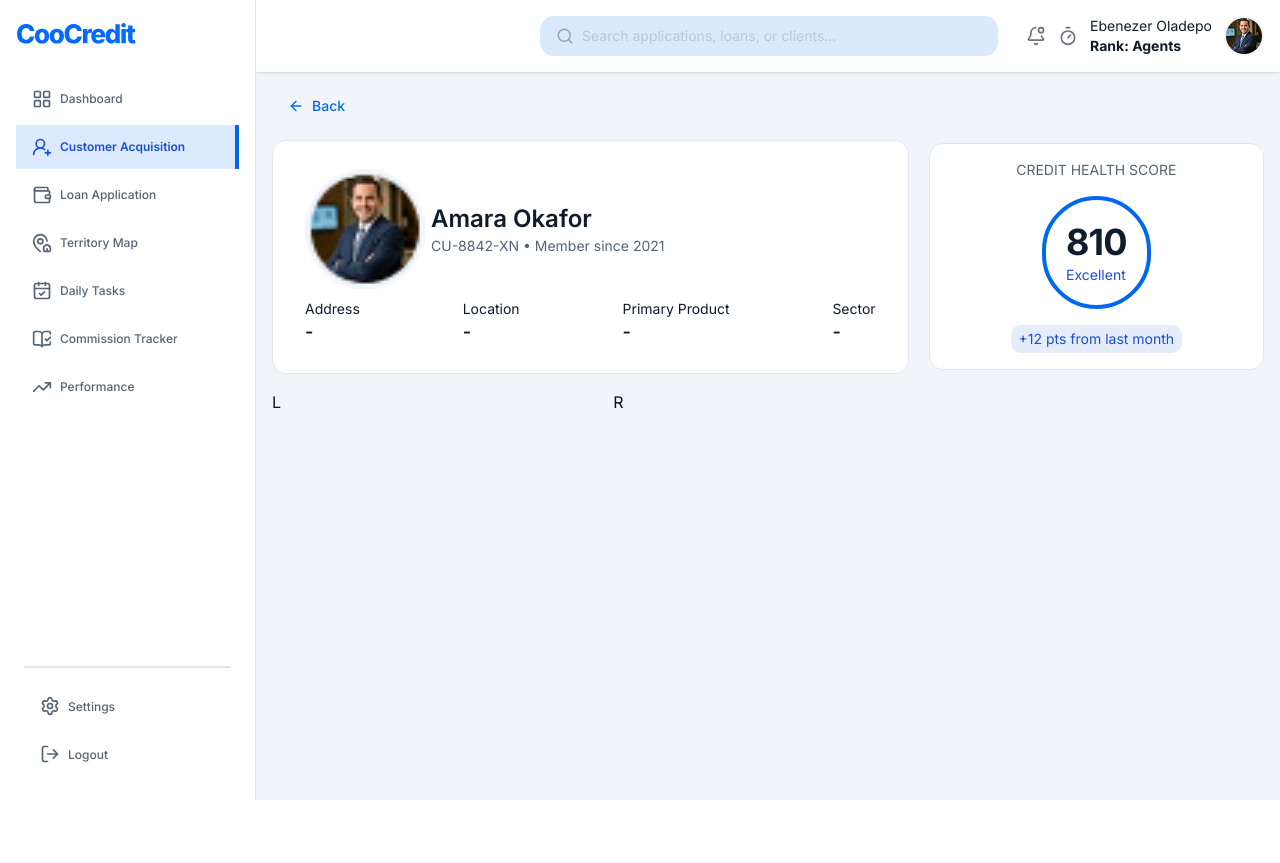
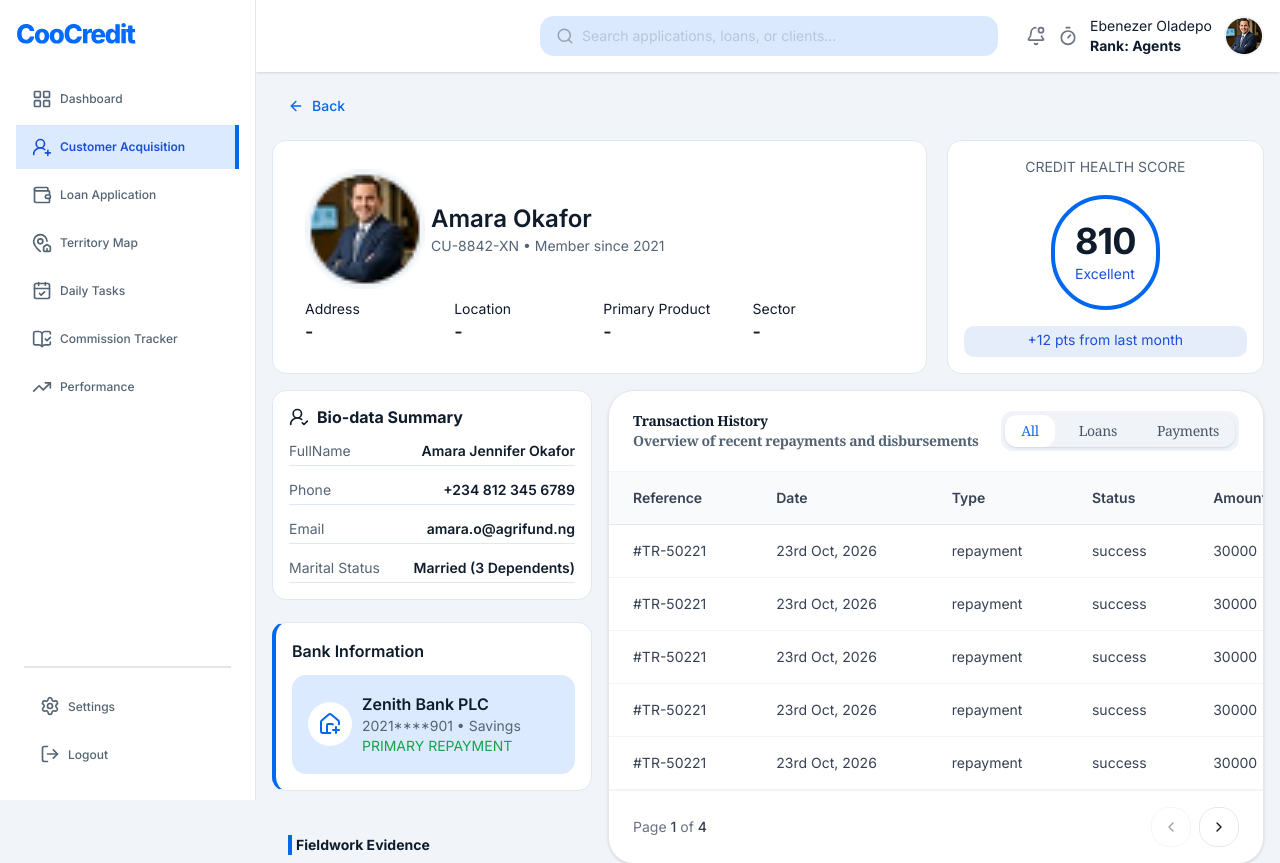
Before and after one commit to Banicoop/coocredit-business, a Next.js app: page /agents/customers/1 in a window 1280 px wide. Shown: the top 863 px of the page. Before the commit the page ends 800 px from the top, so only its background shows below. Built offline with nearby package versions, Linux system fonts and the light colour scheme; a web font is replaced by a local one.

Commit message:
implement responsive screens and pages of customer profile page

```diff
--- a/src/app/(dashboard)/agents/(main)/customers/_pages/CustomerProfile.tsx
+++ b/src/app/(dashboard)/agents/(main)/customers/_pages/CustomerProfile.tsx
@@ -1,16 +1,19 @@
-import { Flex, FlexBox, FlexCol } from '@/components/ui/ui-layout';
+import { Flex, FlexCol, Grid, GridItem } from '@/components/ui/ui-layout';
 import Image from 'next/image';
+import { ColItem } from '@/components/ui/PageHeader';
+import Typography from '@/components/primitives/Typography';
+import TransactionHistory from '../_sections/TransactionHistory';
 import React from 'react';
 
 import user from '@/assets/images/user.png'
-import { ColItem } from '@/components/ui/PageHeader';
-import Typography from '@/components/primitives/Typography';
+import { BioData, BankInfo, FieldAssets, FinCard } from '..';
 
 const CustomerProfile = () => {
+
   return (
     <FlexCol className='gap-4'>
-      <Flex className='gap-5'>
-        <FlexBox className='flex-2'>
+      <Grid className='gap-5 md:grid-cols-3'>
+        <GridItem className='md:col-span-2'>
           <FlexCol className='gap-2.5 px-4 py-3 w-full'>
             <Flex className='gap-x-1.5'>
               <Image src={user} alt='USER' className='h-30 w-30 rounded-md object-cover' loading='lazy' />
@@ -18,32 +21,42 @@ const CustomerProfile = () => {
                 item2='CU-8842-XN • Member since 2021'
                 className1='text-[24px] text-[#0F1C2C] font-semibold' className2='text-[#546474]'/>
             </Flex>
-              <Flex className='justify-between gap-x-2 w-full'>
+              <Grid className='grid-cols-2 md:grid-cols-4 gap-x-2 w-full'>
                 <ColItem item1='Address' item2='-' className1='text-ink' className2='text-[#0F1C2C] font-semibold text-[18px]'/>
                 <ColItem item1='Location' item2='-' className1='text-ink' className2='text-[#0F1C2C] font-semibold  text-[18px]'/>
                 <ColItem item1='Primary Product' item2='-' className1='text-ink' className2='text-[#0F1C2C] font-semibold  text-[18px]'/>
                 <ColItem item1='Sector' item2='-' className1='text-ink' className2='text-[#0F1C2C] font-semibold text-[18px]'/>
-              </Flex>
+              </Grid>
           </FlexCol>
-        </FlexBox>
-        <FlexBox className='flex-1 flex-col justify-center items-center gap-y-4 p-4 h-full'>
-          <Typography color='primary'>CREDIT HEALTH SCORE</Typography>
-          <FlexCol className='p-5 rounded-full border-4 border-primary w-fit'>
+        </GridItem>
+        <GridItem className='gap-y-4'>
+          <Typography color='primary' className='text-center'>CREDIT HEALTH SCORE</Typography>
+          <FlexCol className='p-5 rounded-full border-4 border-primary w-fit mx-auto'>
             <Typography variant='h1'>810</Typography>
             <Typography color='active'>Excellent</Typography>
           </FlexCol>
-            <Typography color='active' className='px-2 py-1 rounded-sm bg-[#0053CC1A]'>+12 pts from last month</Typography>
-        </FlexBox>
-      </Flex>
+            <Typography color='active' className='text-center px-2 py-1 rounded-sm bg-[#0053CC1A]'>+12 pts from last month</Typography>
+        </GridItem>
+      </Grid>
 
-      <Flex className='gap-4'>
-        <FlexCol className='flex-1 gap-2.5'>
-          L
-        </FlexCol>
-        <FlexCol className='flex-2'>
-          R
-        </FlexCol>
-      </Flex>
+      <Grid className='gap-4 md:grid-cols-3'>
+        <Grid className='gap-4'>
+          <BioData/>
+          <GridItem className='border-l-4 border-l-primary gap-2'>
+            <Typography weight='semibold' variant='p'>Bank Information</Typography>
+            <BankInfo/>
+          </GridItem>
+          <FieldAssets />
+        </Grid>
+        <div className="md:col-span-2 grid">
+            <TransactionHistory/>
+            <Grid className='grid-cols-2 gap-2.5 mt-5'>
+              <FinCard label='TOTAL BORROWED' val='₦1,250,000'/>
+              <FinCard label='OUTSTANDING BAL' val='₦205,000' className='text-primary'/>
+              <FinCard label='NEXT PAYMENT' val='Nov 12, 2023'/>
+            </Grid>
+        </div>
+      </Grid>
     </FlexCol>
   )
 }
--- a/src/app/(dashboard)/agents/(main)/customers/_pages/LeadReviewPage.tsx
+++ b/src/app/(dashboard)/agents/(main)/customers/_pages/LeadReviewPage.tsx
@@ -5,10 +5,9 @@ import { Flex, FlexCol, Grid } from '@/components/ui/ui-layout';
 import { Briefcase, CircleAlert, DollarSign, MapPinCheck, MapPinCheckInsideIcon, User, UserRoundCheck } from 'lucide-react';
 import Image from 'next/image';
 
-import { FinChannel, ScoreCard } from '../components';
+import { BankInfo, FieldAssets, ScoreCard } from '..';
 import demoImage from '@/assets/svgs/map.png';
-import customer from '@/assets/images/cust-verification.png'
-import shop from '@/assets/images/shop-location.png'
+
 
 
 const LeadReviewPage = () => {
@@ -47,17 +46,10 @@ const LeadReviewPage = () => {
                 <Grid className='gap-4 bg-card rounded-lg shadow-sm px-4 py-6 grid grid-cols-2 h-fit'>
                     <TitleText label='Financial Settlement Channels' className='col-span-2'/>
 
-                    <FinChannel/>
-                    <FinChannel/>
+                    <BankInfo/>
+                    <BankInfo/>
                 </Grid>
-
-                <Grid className='gap-4 rounded-lg px-4 py-6 grid grid-cols-2 h-fit'>
-                    <TitleText label='Fieldwork Evidence' className='col-span-2'/>
-
-                    <Image src={customer} alt='' className='h-40 w-full rounded-lg object-cover' />
-                    <Image src={shop} alt='' className='h-40 w-full rounded-lg object-cover'/>
-                </Grid>
-
+                <FieldAssets />
             </Grid>
 
 
--- a/src/app/(dashboard)/agents/(main)/customers/_sections/CustCharts.tsx
+++ /dev/null
@@ -1,9 +0,0 @@
-
-
-const CustomersTable = () => {
-  return (
-    <div>CustomersTable</div>
-  )
-}
-
-export default CustomersTable;
--- /dev/null
+++ b/src/app/(dashboard)/agents/(main)/customers/_sections/TransactionHistory.tsx
@@ -0,0 +1,70 @@
+import { BasicTable } from "@/components/primitives/tables/BasicTable";
+import Typography from "@/components/primitives/Typography";
+import { Tabs } from "@/components/ui/Tabs";
+import { FlexCol } from "@/components/ui/ui-layout";
+
+const data = Array.from({length: 20}, () => ({
+  reference: '#TR-50221',
+  date: '23rd Oct, 2026',
+  type: 'repayment',
+  status: 'success',
+  amount: 30000
+}))
+
+const tabs = [
+  {
+    label: 'All',
+    value: 'all'
+  },
+  {
+    label: 'Loans',
+    value: 'loans'
+  },
+  {
+    label: 'Payments',
+    value: 'payments'
+  },
+]
+
+const Title = () => (
+  <FlexCol className="gap-4 lg:flex-row justify-between">
+    <FlexCol>
+      <Typography>Transaction History</Typography>
+      <Typography color="primary">Overview of recent repayments and disbursements</Typography>
+    </FlexCol>
+    <Tabs items={tabs} defaultValue="all"/>
+  </FlexCol>
+)
+
+
+const TransactionHistory = () => {
+
+  const columns = [
+    {
+      key: 'reference',
+      title: 'Reference'
+    },
+    {
+      key: 'date',
+      title: 'Date'
+    },
+    {
+      key: 'type',
+      title: 'Type'
+    },
+    {
+      key: 'status',
+      title: 'Status'
+    },
+    {
+      key: 'amount',
+      title: 'Amount'
+    },
+  ]
+
+  return (
+      <BasicTable columns={columns} data={data ?? []} title={<Title/>} pageSize={5} pagination/>
+  )
+}
+
+export default TransactionHistory;
--- a/src/app/(dashboard)/agents/(main)/customers/components.tsx
+++ /dev/null
@@ -1,37 +0,0 @@
-import Typography from "@/components/primitives/Typography"
-import { Flex, FlexBox, FlexCol } from "@/components/ui/ui-layout"
-import { HousePlus } from "lucide-react";
-import { ReactNode } from "react";
-
-
-type ScoreCardProps = {
-    label: string;
-    val: string;
-    color: string;
-    border: string;
-    icon?: ReactNode;
-}
-
-
-export const FinChannel = () => {
-    return(
-        <Flex className='bg-[#DBEAFE] p-4 rounded-lg gap-2.5'>
-            <div className="p-2.5 bg-white text-primary rounded-full">
-                <HousePlus size={24}/>
-            </div>
-
-            <FlexCol>
-                <Typography weight='semibold' variant='p'>Zenith Bank PLC</Typography>
-                <Typography color='primary'>2021****901 • Savings</Typography>
-                <Typography className='text-[#16A34A]'>PRIMARY REPAYMENT</Typography>
-            </FlexCol>
-        </Flex>
-    )
-}
-
-export const ScoreCard = ({label, val, color, icon, border}: ScoreCardProps) => (
-    <FlexBox className={`flex-col shadow-sm border-l-4 h-20 px-4 w-36.25 ${border}`}>
-        <Typography variant='small' color='primary'>{label}</Typography>
-        <Typography variant='h4' startIcon={icon} className={`${color}`}>{val}</Typography>
-    </FlexBox>
-)
--- /dev/null
+++ b/src/app/(dashboard)/agents/(main)/customers/index.tsx
@@ -0,0 +1,86 @@
+import { TitleText } from "@/components/primitives/buttons/BackButton";
+import Typography from "@/components/primitives/Typography"
+import { Flex, FlexBox, FlexCol, Grid, GridItem } from "@/components/ui/ui-layout"
+import { HousePlus, UserCheck2Icon } from "lucide-react";
+import Image from "next/image";
+import { ReactNode } from "react";
+
+import customer from '@/assets/images/cust-verification.png'
+import shop from '@/assets/images/shop-location.png'
+
+
+type ScoreCardProps = {
+    label: string;
+    val: string;
+    color: string;
+    border: string;
+    icon?: ReactNode;
+}
+
+
+export const BankInfo = () => {
+    return(
+        <Flex className='bg-[#DBEAFE] p-4 rounded-lg gap-2.5'>
+            <div className="p-2.5 bg-white text-primary rounded-full">
+                <HousePlus size={24}/>
+            </div>
+
+            <FlexCol>
+                <Typography weight='semibold' variant='p'>Zenith Bank PLC</Typography>
+                <Typography color='primary'>2021****901 • Savings</Typography>
+                <Typography className='text-[#16A34A]'>PRIMARY REPAYMENT</Typography>
+            </FlexCol>
+        </Flex>
+    )
+}
+
+export const ScoreCard = ({label, val, color, icon, border}: ScoreCardProps) => (
+    <FlexBox className={`flex-col shadow-sm border-l-4 h-20 px-4 w-36.25 ${border}`}>
+        <Typography variant='small' color='primary'>{label}</Typography>
+        <Typography variant='h4' startIcon={icon} className={`${color}`}>{val}</Typography>
+    </FlexBox>
+)
+
+
+const Item = ({label, val}:{label: string, val: string}) => (
+     <Flex className="justify-between border-b py-1">
+        <Typography color="primary">{label}</Typography>
+        <Typography weight="semibold">{val}</Typography>
+    </Flex>
+)
+
+
+export const BioData = () => {
+    return(
+        <GridItem className="gap-2.5 h-fit">
+            <Typography variant="p" weight="bold" startIcon={<UserCheck2Icon size={20}/>}>Bio-data Summary</Typography>
+
+            <Item label="FullName" val="Amara Jennifer Okafor"/>
+            <Item label="Phone" val="+234 812 345 6789"/>
+            <Item label="Email" val="amara.o@agrifund.ng"/>
+            <Item label="Marital Status" val="Married (3 Dependents)"/>
+        </GridItem>
+    )
+}
+
+
+export const FieldAssets = () => {
+    return(
+          <Grid className={`gap-4 rounded-lg px-4 py-6 grid grid-cols-2 h-fit`}>
+            <TitleText label='Fieldwork Evidence' className='col-span-2'/>
+
+            <Image src={customer} alt='' className='h-40 w-full rounded-lg object-cover' />
+            <Image src={shop} alt='' className='h-40 w-full rounded-lg object-cover'/>
+        </Grid>
+    )
+}
+
+
+export const FinCard = ({label, val, className}: {label: string, val: string, className?: string}) => {
+    return(
+        <GridItem>
+            <Typography variant="p" color="primary">{label}</Typography>
+            <Typography variant="h4" weight="semibold" className={`${className}`}>{val}</Typography>
+        </GridItem>
+    )
+}
--- a/src/components/ui/ui-layout.tsx
+++ b/src/components/ui/ui-layout.tsx
@@ -43,4 +43,12 @@ const Grid = ({ children, className = "", style }: UIProps) => {
   );
 };
 
-export { FlexBox, HStack, Flex, Grid, FlexCol };
+const GridItem = ({ children, className = "", style }: UIProps) => {
+  return (
+    <div className={`grid border rounded-lg bg-white p-4 ${className}`} style={style}>
+      {children}
+    </div>
+  );
+};
+
+export { FlexBox, HStack, Flex, Grid, FlexCol, GridItem };
```
